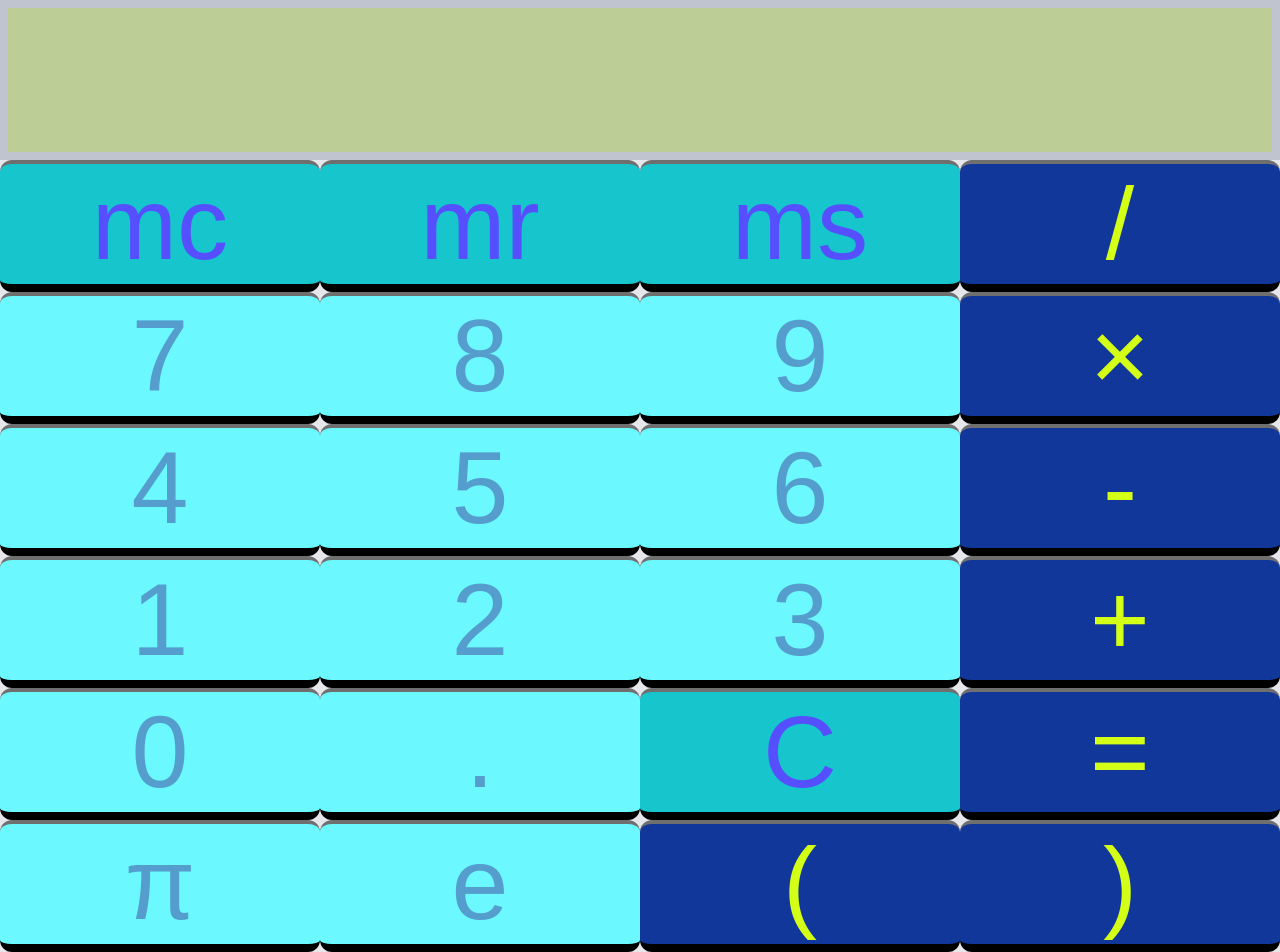
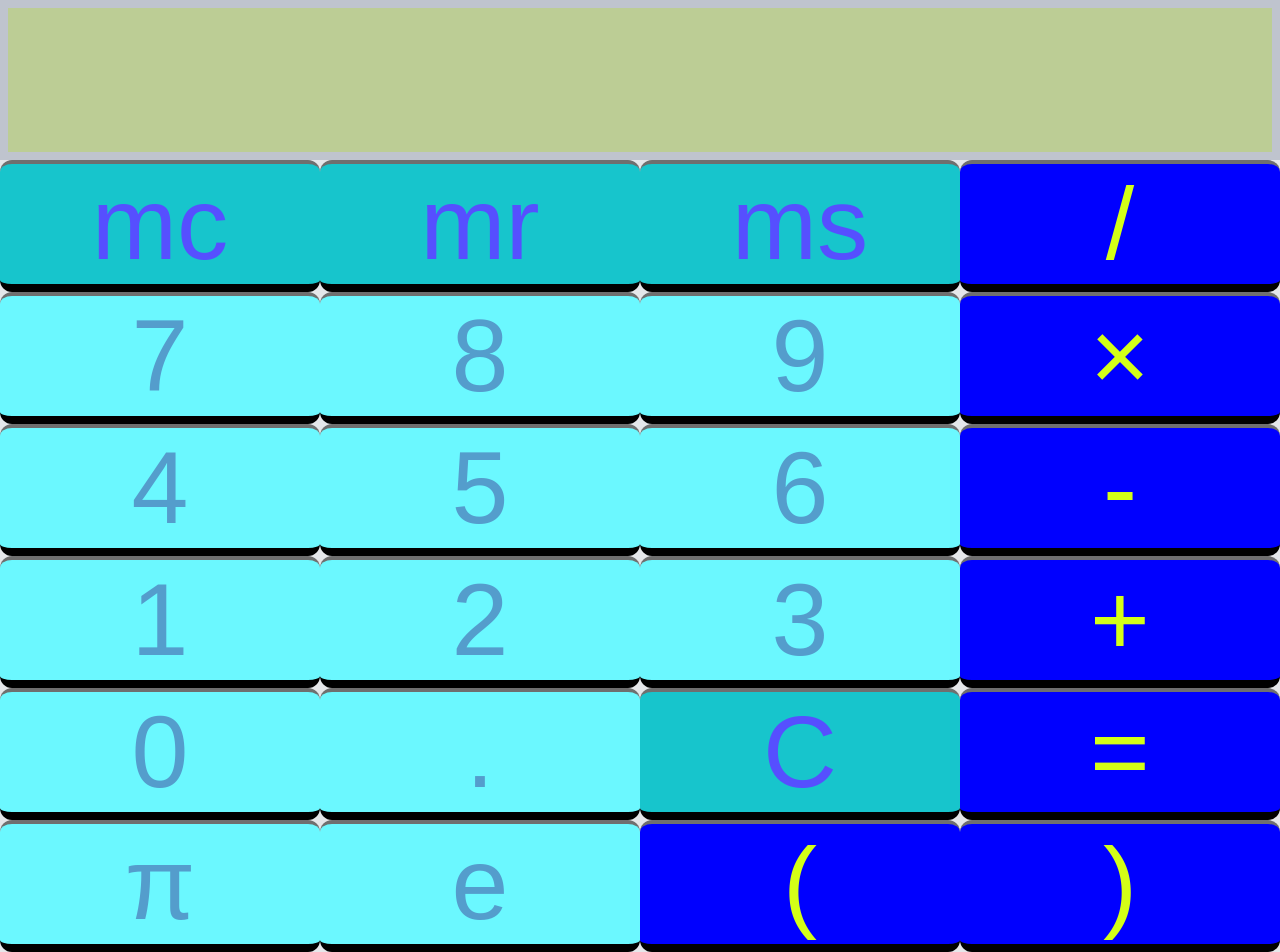
Before and after one commit to JefftTimm/calculator, a plain HTML site: page index.html in a window 1280 px wide. Drawn offline with Linux system fonts and the light colour scheme.

```diff
--- a/assets/css/style.css
+++ b/assets/css/style.css
@@ -56,7 +56,7 @@
 }
 .button.operator {
 	color: #D4FF17;
-	background-color: #103799;
+	background-color: blue;
 	border-bottom: black 8px solid;
 	border-top: 4px #6f6f6f solid;
 }
```
